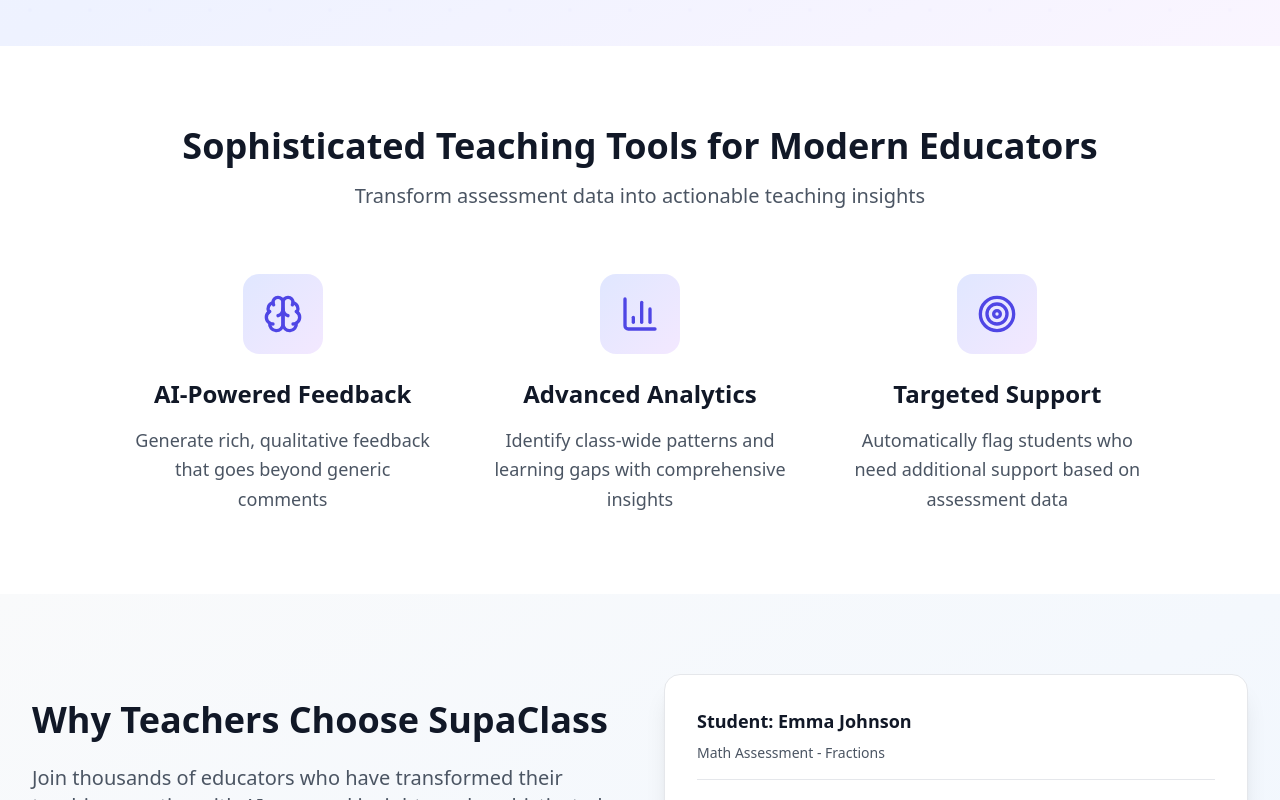
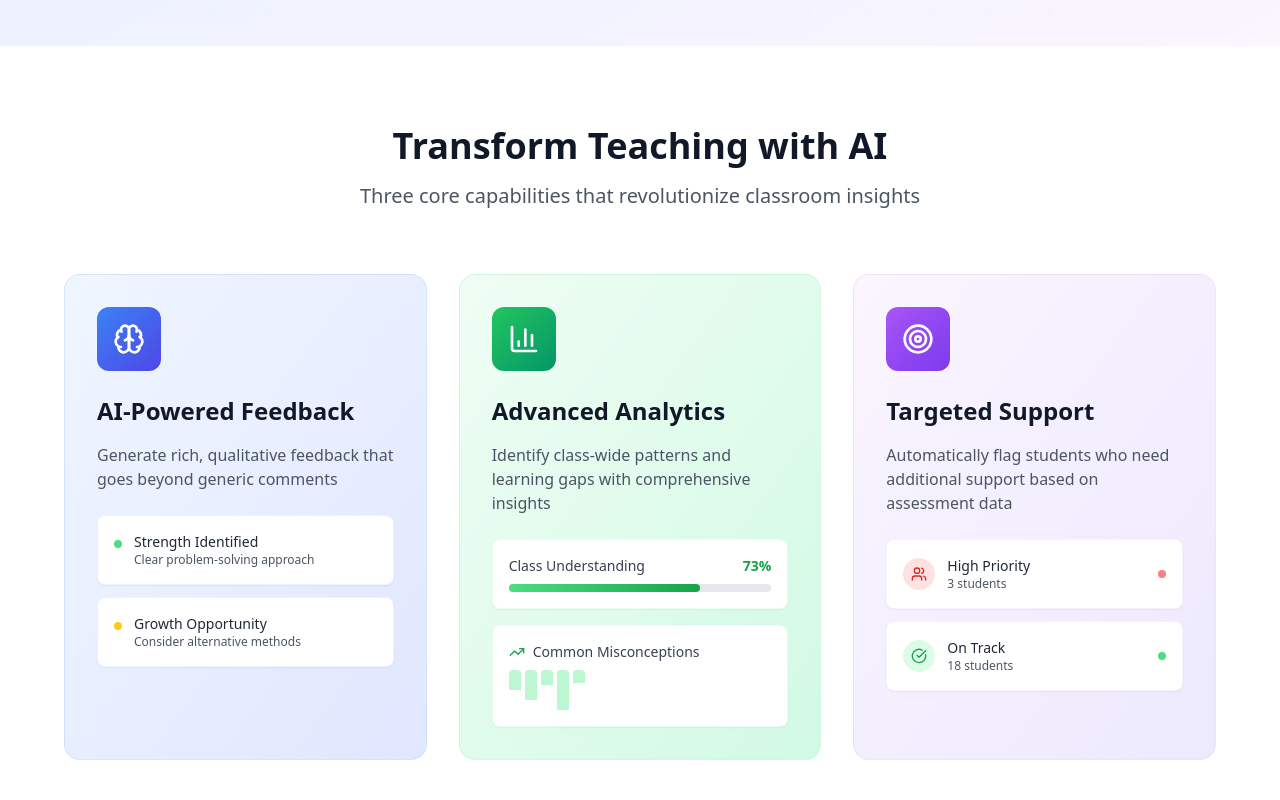
Before and after one commit to bennettl/class-compass-ai-insight, a React (Vite) app: page / in a window 1280 px wide. Shown: the part 680-1480 px from the top of the page. Built offline with nearby package versions, Linux system fonts and the light colour scheme.

Commit message:
Enhance Features section visuals
Improve the visual representation of value propositions in the Features section.

```diff
--- a/src/components/landing/Features.tsx
+++ b/src/components/landing/Features.tsx
@@ -1,21 +1,24 @@
 
-import { Brain, BarChart3, Target } from "lucide-react";
+import { Brain, BarChart3, Target, TrendingUp, Users, CheckCircle } from "lucide-react";
 
 const features = [
   {
     icon: Brain,
     title: "AI-Powered Feedback",
-    description: "Generate rich, qualitative feedback that goes beyond generic comments"
+    description: "Generate rich, qualitative feedback that goes beyond generic comments",
+    visual: "feedback"
   },
   {
     icon: BarChart3,
     title: "Advanced Analytics",
-    description: "Identify class-wide patterns and learning gaps with comprehensive insights"
+    description: "Identify class-wide patterns and learning gaps with comprehensive insights",
+    visual: "analytics"
   },
   {
     icon: Target,
     title: "Targeted Support",
-    description: "Automatically flag students who need additional support based on assessment data"
+    description: "Automatically flag students who need additional support based on assessment data",
+    visual: "support"
   }
 ];
 
@@ -25,32 +28,142 @@ export const Features = () => {
       <div className="max-w-7xl mx-auto">
         <div className="text-center mb-16">
           <h2 className="text-3xl sm:text-4xl font-bold text-gray-900 mb-4">
-            Sophisticated Teaching Tools for Modern Educators
+            Transform Teaching with AI
           </h2>
           <p className="text-xl text-gray-600 max-w-2xl mx-auto">
-            Transform assessment data into actionable teaching insights
+            Three core capabilities that revolutionize classroom insights
           </p>
         </div>
 
-        <div className="grid md:grid-cols-3 gap-12 max-w-5xl mx-auto">
-          {features.map((feature, index) => (
-            <div
-              key={index}
-              className="text-center group"
-            >
-              <div className="w-20 h-20 bg-gradient-to-br from-indigo-100 to-purple-100 rounded-2xl flex items-center justify-center mb-6 mx-auto group-hover:from-indigo-200 group-hover:to-purple-200 transition-all duration-300 group-hover:scale-110">
-                <feature.icon className="w-10 h-10 text-indigo-600" />
+        <div className="grid md:grid-cols-3 gap-8 max-w-6xl mx-auto">
+          {/* AI-Powered Feedback */}
+          <div className="group">
+            <div className="bg-gradient-to-br from-blue-50 to-indigo-100 rounded-2xl p-8 h-full border border-blue-200/50 hover:shadow-lg transition-all duration-300">
+              <div className="w-16 h-16 bg-gradient-to-br from-blue-500 to-indigo-600 rounded-xl flex items-center justify-center mb-6 group-hover:scale-110 transition-transform duration-300">
+                <Brain className="w-8 h-8 text-white" />
               </div>
 
               <h3 className="text-2xl font-bold text-gray-900 mb-4">
-                {feature.title}
+                AI-Powered Feedback
               </h3>
 
-              <p className="text-lg text-gray-600 leading-relaxed">
-                {feature.description}
+              <p className="text-gray-600 mb-6">
+                Generate rich, qualitative feedback that goes beyond generic comments
               </p>
+
+              {/* Visual: Sample feedback cards */}
+              <div className="space-y-3">
+                <div className="bg-white rounded-lg p-4 border border-blue-200/30 shadow-sm">
+                  <div className="flex items-start space-x-3">
+                    <div className="w-2 h-2 bg-green-400 rounded-full mt-2"></div>
+                    <div>
+                      <p className="text-sm font-medium text-gray-800">Strength Identified</p>
+                      <p className="text-xs text-gray-600">Clear problem-solving approach</p>
+                    </div>
+                  </div>
+                </div>
+                <div className="bg-white rounded-lg p-4 border border-blue-200/30 shadow-sm">
+                  <div className="flex items-start space-x-3">
+                    <div className="w-2 h-2 bg-yellow-400 rounded-full mt-2"></div>
+                    <div>
+                      <p className="text-sm font-medium text-gray-800">Growth Opportunity</p>
+                      <p className="text-xs text-gray-600">Consider alternative methods</p>
+                    </div>
+                  </div>
+                </div>
+              </div>
             </div>
-          ))}
+          </div>
+
+          {/* Advanced Analytics */}
+          <div className="group">
+            <div className="bg-gradient-to-br from-green-50 to-emerald-100 rounded-2xl p-8 h-full border border-green-200/50 hover:shadow-lg transition-all duration-300">
+              <div className="w-16 h-16 bg-gradient-to-br from-green-500 to-emerald-600 rounded-xl flex items-center justify-center mb-6 group-hover:scale-110 transition-transform duration-300">
+                <BarChart3 className="w-8 h-8 text-white" />
+              </div>
+
+              <h3 className="text-2xl font-bold text-gray-900 mb-4">
+                Advanced Analytics
+              </h3>
+
+              <p className="text-gray-600 mb-6">
+                Identify class-wide patterns and learning gaps with comprehensive insights
+              </p>
+
+              {/* Visual: Mini chart and progress bars */}
+              <div className="space-y-4">
+                <div className="bg-white rounded-lg p-4 border border-green-200/30 shadow-sm">
+                  <div className="flex items-center justify-between mb-2">
+                    <span className="text-sm font-medium text-gray-700">Class Understanding</span>
+                    <span className="text-sm text-green-600 font-semibold">73%</span>
+                  </div>
+                  <div className="w-full bg-gray-200 rounded-full h-2">
+                    <div className="bg-gradient-to-r from-green-400 to-green-600 h-2 rounded-full" style={{width: '73%'}}></div>
+                  </div>
+                </div>
+                <div className="bg-white rounded-lg p-4 border border-green-200/30 shadow-sm">
+                  <div className="flex items-center space-x-2 mb-2">
+                    <TrendingUp className="w-4 h-4 text-green-600" />
+                    <span className="text-sm font-medium text-gray-700">Common Misconceptions</span>
+                  </div>
+                  <div className="flex space-x-1">
+                    {[40, 60, 30, 80, 25].map((height, i) => (
+                      <div key={i} className="bg-green-200 rounded-t" style={{width: '12px', height: `${height/2}px`}}></div>
+                    ))}
+                  </div>
+                </div>
+              </div>
+            </div>
+          </div>
+
+          {/* Targeted Support */}
+          <div className="group">
+            <div className="bg-gradient-to-br from-purple-50 to-violet-100 rounded-2xl p-8 h-full border border-purple-200/50 hover:shadow-lg transition-all duration-300">
+              <div className="w-16 h-16 bg-gradient-to-br from-purple-500 to-violet-600 rounded-xl flex items-center justify-center mb-6 group-hover:scale-110 transition-transform duration-300">
+                <Target className="w-8 h-8 text-white" />
+              </div>
+
+              <h3 className="text-2xl font-bold text-gray-900 mb-4">
+                Targeted Support
+              </h3>
+
+              <p className="text-gray-600 mb-6">
+                Automatically flag students who need additional support based on assessment data
+              </p>
+
+              {/* Visual: Student support indicators */}
+              <div className="space-y-3">
+                <div className="bg-white rounded-lg p-4 border border-purple-200/30 shadow-sm">
+                  <div className="flex items-center justify-between">
+                    <div className="flex items-center space-x-3">
+                      <div className="w-8 h-8 bg-red-100 rounded-full flex items-center justify-center">
+                        <Users className="w-4 h-4 text-red-600" />
+                      </div>
+                      <div>
+                        <p className="text-sm font-medium text-gray-800">High Priority</p>
+                        <p className="text-xs text-gray-600">3 students</p>
+                      </div>
+                    </div>
+                    <div className="w-2 h-2 bg-red-400 rounded-full animate-pulse"></div>
+                  </div>
+                </div>
+                <div className="bg-white rounded-lg p-4 border border-purple-200/30 shadow-sm">
+                  <div className="flex items-center justify-between">
+                    <div className="flex items-center space-x-3">
+                      <div className="w-8 h-8 bg-green-100 rounded-full flex items-center justify-center">
+                        <CheckCircle className="w-4 h-4 text-green-600" />
+                      </div>
+                      <div>
+                        <p className="text-sm font-medium text-gray-800">On Track</p>
+                        <p className="text-xs text-gray-600">18 students</p>
+                      </div>
+                    </div>
+                    <div className="w-2 h-2 bg-green-400 rounded-full"></div>
+                  </div>
+                </div>
+              </div>
+            </div>
+          </div>
         </div>
       </div>
     </section>
```
